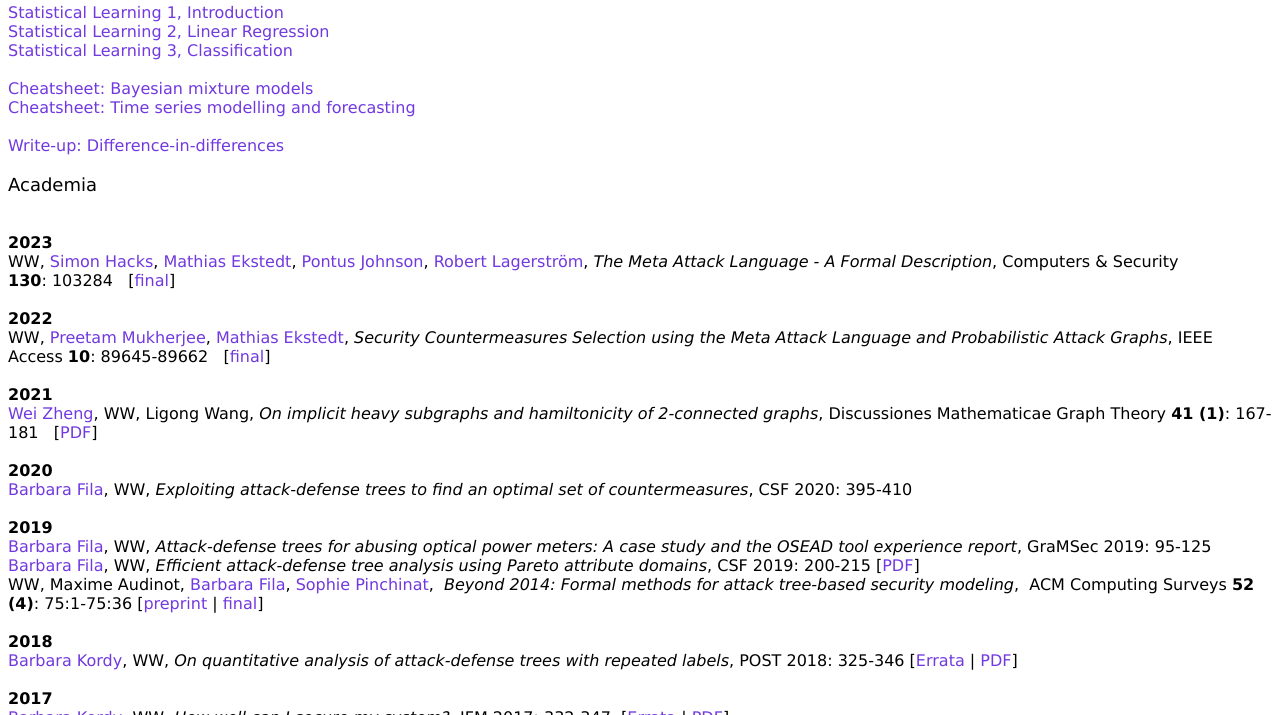
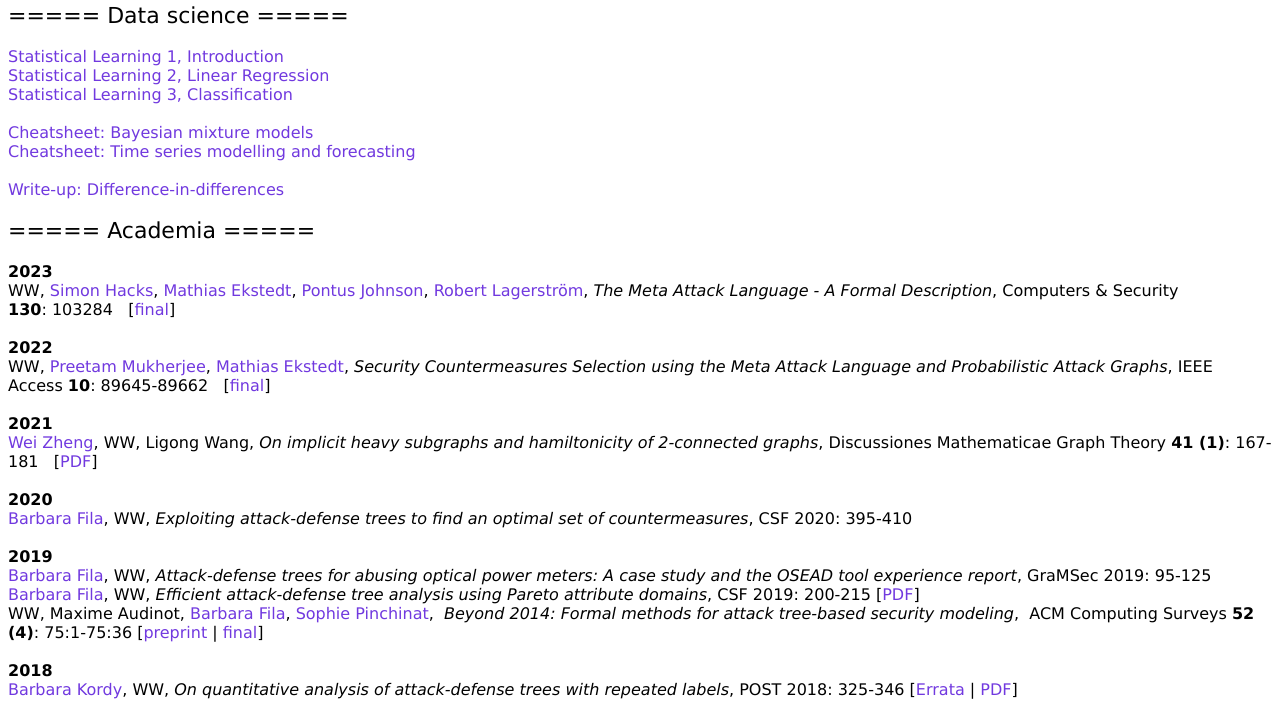
Before and after one commit to wwidel/wwidel.github.io, a plain HTML site: page index.html in a window 1280 px wide. Shown: the part 70-785 px from the top of the page. Drawn offline with Linux system fonts and the light colour scheme; files whose address does not match are found by name.

Commit message:
Update index.html

```diff
--- a/index.html
+++ b/index.html
@@ -52,9 +52,12 @@ style="background-color: #FFFFFF; color: #000000;"
       <i class="ai ai-orcid-square ai-3x" style="font-size: 26px;"></i>
     </span>
   </a>
+
+<br><br>
+
   <!-- data
 	-->
-	<span style="font-size: 18px;">Data science</span><br><br>
+	<span style="font-size: 22px;">===== Data science =====</span><br><br>
 
 	<a href="data/statistical_learning_01_overview.pdf">Statistical Learning 1, Introduction </a><br>
 	<a href="data/statistical_learning_02_linear_regression.pdf">Statistical Learning 2, Linear Regression</a><br>
@@ -67,9 +70,7 @@ style="background-color: #FFFFFF; color: #000000;"
 
 	<!-- academia
 	-->
-	<span style="font-size: 18px;">Academia</span><br><br>
-
-  <br>
+	<span style="font-size: 22px;">===== Academia =====</span><br><br>
 
   <b>2023</b><br>
 
```
